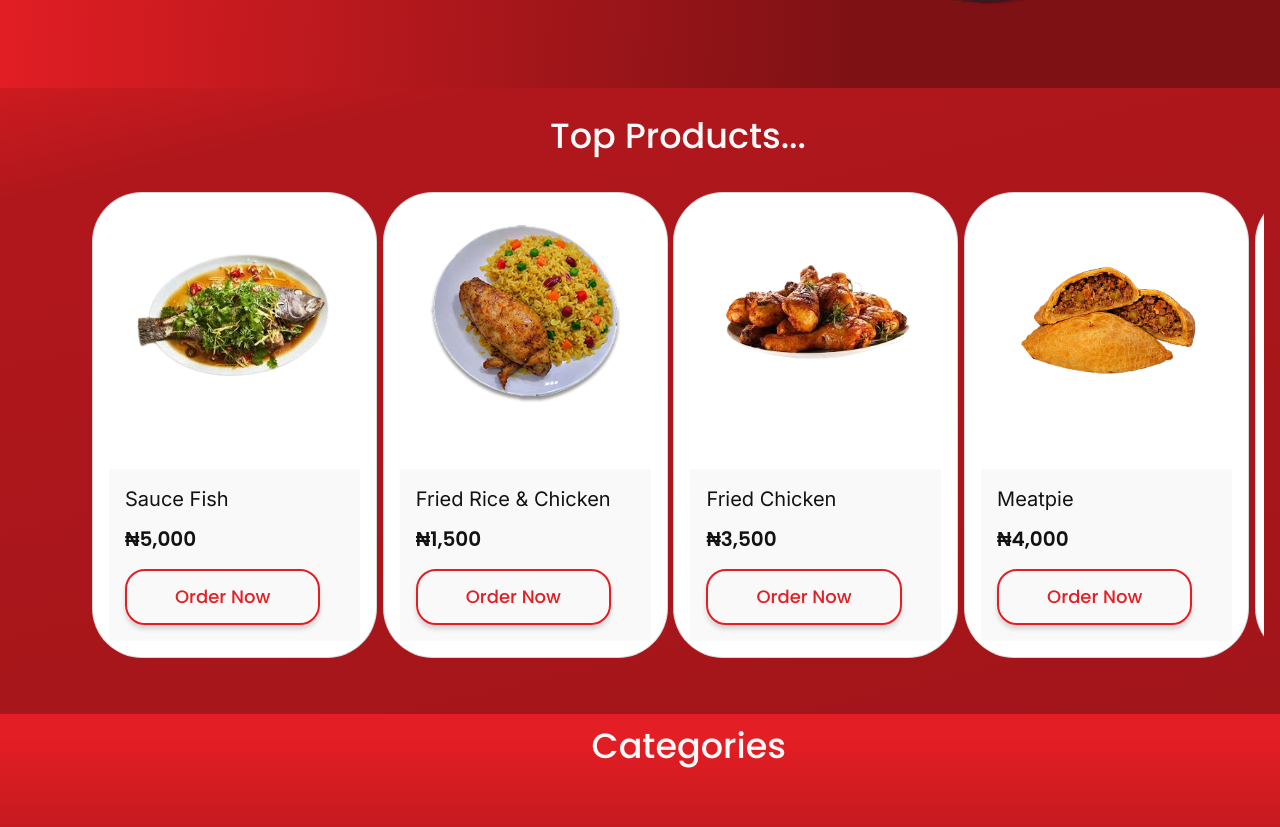
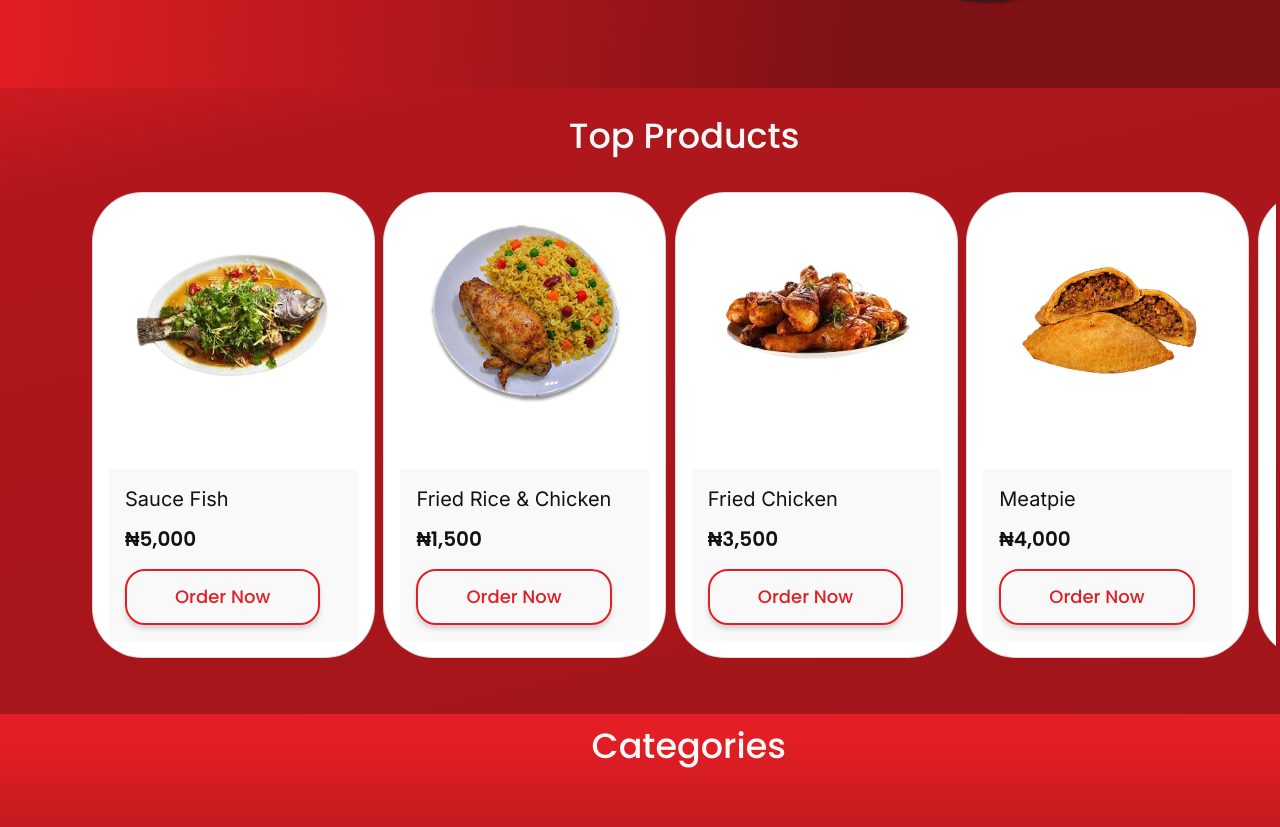
Before and after one commit to Havilah-Hills03/lescy-romeo-fast-food, a Next.js app: page / in a window 1280 px wide. Shown: the part 440-1267 px from the top of the page. Built offline with nearby package versions, Linux system fonts and the light colour scheme.

Commit message:
updated te responsiveness

```diff
--- a/app/Hero-page-sections/Top-Product.tsx
+++ b/app/Hero-page-sections/Top-Product.tsx
@@ -63,7 +63,7 @@ const products = [
 const TopProduct: React.FC = () => {
   return (
  <section
- className="topProduct px-3"
+ className="topProduct px-3 lg:px-0"
   style={{
 
         width: "100%",
@@ -71,7 +71,7 @@ const TopProduct: React.FC = () => {
 
  >
   <h1 className="h1 text-center pt-12 font-medium text-[20px] lg:text-[35px] md:text-[35px]"
-  >Top Products...</h1>
+  >Top Products</h1>
      <div
       className=" max-w-4xl lg:max-w-8xl  md:max-w-7xl  flex justify-center items-center my-10 px-1"
 
@@ -106,7 +106,7 @@ const TopProduct: React.FC = () => {
     },
     1280: {
       slidesPerView: 4.2,
-      spaceBetween: 49,
+      spaceBetween: 40,
     },
         }}
 
--- a/app/component/Product-card.tsx
+++ b/app/component/Product-card.tsx
@@ -13,7 +13,7 @@ btn?: string
 
 const ProductCard:React.FC<productProps>  = ({productImage , productAlt, productTitle, productPrice, productDesc, btn}) => {
   return (
-<div className="lg:w-[285px]  md:w-[280px]   lg:h-[466px] md:h-[466px] h-[300px]   my-4 w-[180px] mx-auto lg:rounded-[50px]  md:rounded-[50px]  rounded-[25px] border-[1.5px] border-[#B2B2B280] bg-white flex flex-col pro-card cursor-pointer overflow-hidden prodcat-com  w-full max-w-[320px] mx-auto bg-white rounded-xl p-4">
+<div className="lg:w-[283px]  md:w-[280px]   lg:h-[466px] md:h-[466px] h-[300px]   my-4 w-[180px] mx-auto lg:rounded-[50px]  md:rounded-[50px]  rounded-[25px] border-[1.5px] border-[#B2B2B280] bg-white flex flex-col pro-card cursor-pointer overflow-hidden prodcat-com  w-full max-w-[320px] mx-auto bg-white rounded-xl p-4">
 
   {/* image content */}
  <div className="h-[45%] w-full flex items-center justify-center pt-4">
```
